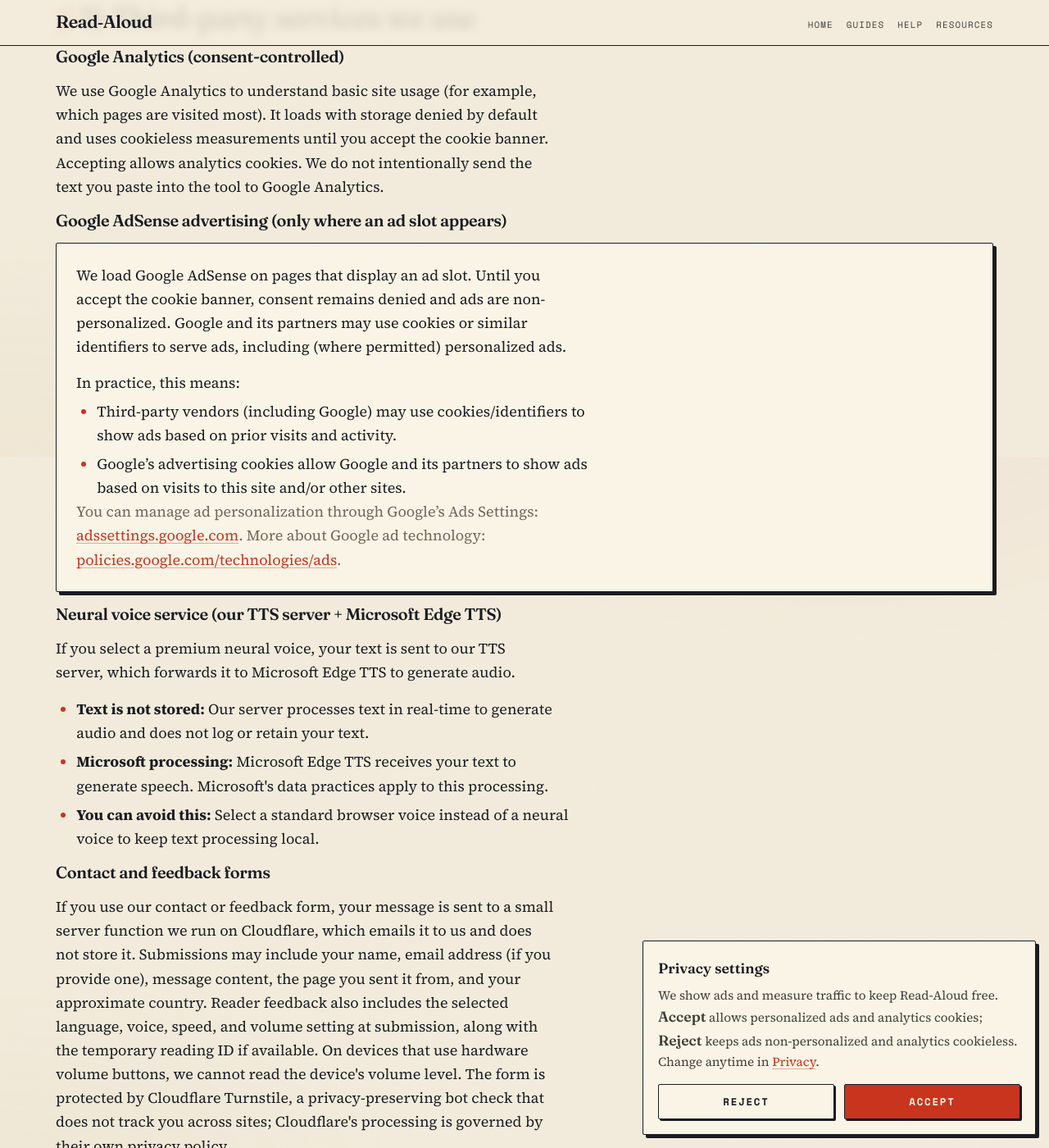
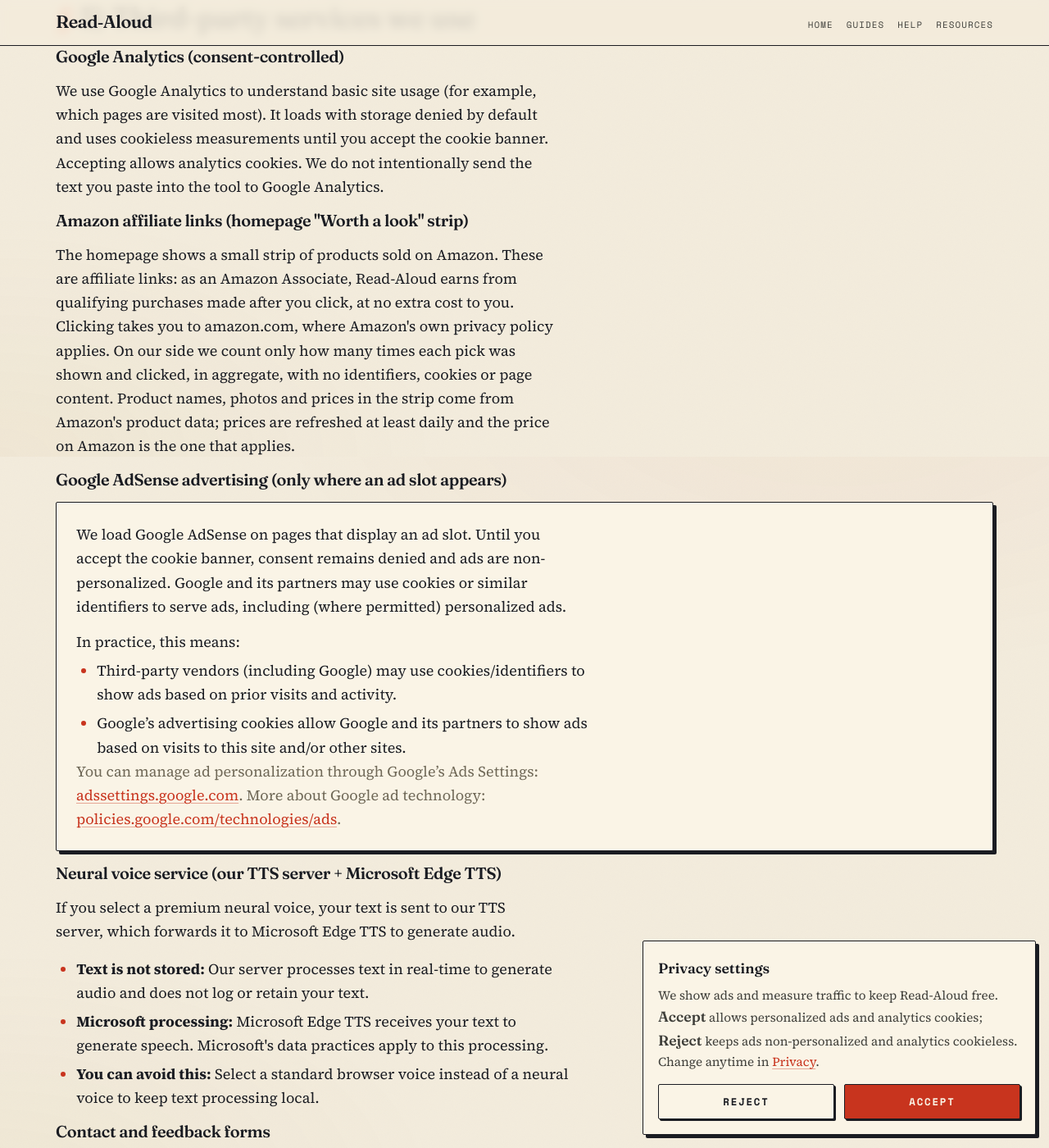
Before and after one commit to ndaly111/read-aloud, a Jekyll site: the page privacy.html, which Jekyll copies as it is, in a window 1280 px wide and 1400 px high, scrolled down 3943 px. Shown: the whole window at 82% size. Built offline with Jekyll 4.4.1, drawn with Linux system fonts in a browser that asks for light colours.

Commit message:
Add a rotating "Worth a look" Amazon picks strip to the homepage
Three affiliate picks per UTC hour, drawn from a 12-item pool with equal exposure,
served by a new Cloudflare Worker (worker/amazon-picks) that also counts aggregate
views and clicks per pick and refreshes title/photo/price from the Amazon Creators
API every 6 hours once the account is eligible. Adds the Associates disclosure to
the strip and the privacy page. Prices are shown only when under 24 hours old.

Co-Authored-By: Claude Fable 5.1 <noreply@anthropic.com>

```diff
--- a/privacy.html
+++ b/privacy.html
@@ -145,7 +145,11 @@
     We do not intentionally send the text you paste into the tool to Google Analytics.
   </p>
 
-  <h3>Google AdSense advertising (only where an ad slot appears)</h3>
+  <h3>Amazon affiliate links (homepage "Worth a look" strip)</h3>
+<p>
+The homepage shows a small strip of products sold on Amazon. These are affiliate links: as an Amazon Associate, Read-Aloud earns from qualifying purchases made after you click, at no extra cost to you. Clicking takes you to amazon.com, where Amazon's own privacy policy applies. On our side we count only how many times each pick was shown and clicked, in aggregate, with no identifiers, cookies or page content. Product names, photos and prices in the strip come from Amazon's product data; prices are refreshed at least daily and the price on Amazon is the one that applies.
+</p>
+<h3>Google AdSense advertising (only where an ad slot appears)</h3>
   <div class="box">
     <p style="margin-top:0">
       We load Google AdSense on pages that display an ad slot. Until you accept the cookie banner, consent remains denied and ads are non-personalized.
--- a/styles.css
+++ b/styles.css
@@ -1908,3 +1908,86 @@ body.focus-mode textarea#txt {
 body.focus-mode.is-reading textarea#txt { display: none; }
 body.focus-mode #disp { flex: 1; min-height: 120px; max-height: none; font-size: 1.25rem; line-height: 1.7; }
 body.focus-mode .controls { flex: none; }
+
+/* ============================================================
+   Worth a look — three Amazon picks, rotated hourly (amazon-picks.js)
+   ============================================================ */
+.picks-strip { margin-top: 14px; }
+.picks-head {
+  display: flex;
+  align-items: baseline;
+  justify-content: space-between;
+  gap: 16px;
+  flex-wrap: wrap;
+  margin-bottom: 8px;
+}
+.picks-heading {
+  font-family: var(--font-display);
+  font-weight: 500;
+  font-variation-settings: "opsz" 100, "SOFT" 30;
+  font-size: 1.35rem;
+  line-height: 1.1;
+  letter-spacing: -0.02em;
+  color: var(--ink);
+  margin: 0;
+}
+.picks-heading em {
+  font-style: italic;
+  color: var(--vermilion);
+  font-variation-settings: "opsz" 100, "SOFT" 80;
+}
+.picks-disclosure {
+  margin: 0;
+  font-family: var(--font-mono);
+  font-size: 0.68rem;
+  letter-spacing: 0.08em;
+  color: var(--ink-faded);
+}
+.picks-row {
+  display: grid;
+  grid-template-columns: repeat(3, minmax(0, 1fr));
+  gap: 12px;
+}
+.pick-card {
+  display: flex;
+  gap: 12px;
+  align-items: flex-start;
+  padding: 12px 14px;
+  background: var(--paper-bright);
+  border: 1px solid var(--ink);
+  border-radius: var(--radius);
+  color: var(--ink);
+  text-decoration: none;
+  transition: transform 0.12s ease, box-shadow 0.12s ease;
+}
+.pick-card:hover,
+.pick-card:focus-visible {
+  text-decoration: none;
+  transform: translate(-1px, -1px);
+  box-shadow: var(--shadow-soft);
+}
+.pick-card__img {
+  flex: 0 0 72px;
+  width: 72px;
+  height: 72px;
+  object-fit: contain;
+  background: #fff;
+  border: 1px solid var(--rule-soft);
+}
+.pick-card__body { display: flex; flex-direction: column; gap: 6px; min-width: 0; }
+.pick-card__hook {
+  font-family: var(--font-display);
+  font-size: 1.02rem;
+  line-height: 1.25;
+  letter-spacing: -0.01em;
+}
+.pick-card__meta {
+  font-family: var(--font-mono);
+  font-size: 0.66rem;
+  letter-spacing: 0.1em;
+  text-transform: uppercase;
+  color: var(--vermilion);
+}
+@media (max-width: 760px) {
+  .picks-row { grid-template-columns: 1fr; }
+}
```
Also changed, not shown: amazon-picks.js (added, +72 -0 lines), index.html (+11 -1 lines), scripts/amazon_picks_report.mjs (added, +28 -0 lines), worker/amazon-picks/src/catalog.js (added, +63 -0 lines), worker/amazon-picks/src/index.js (added, +207 -0 lines), worker/amazon-picks/wrangler.toml (added, +21 -0 lines), 1 other file.
